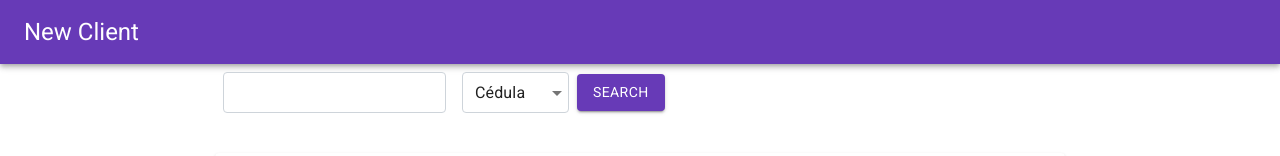
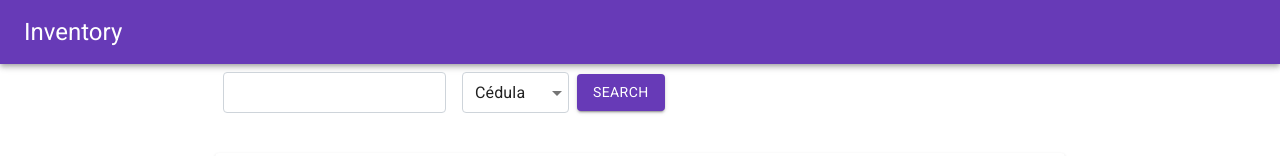
Before and after one commit to VENF/Inventory-system, a React (Create React App) app in the folder client/: page / in a window 1280 px wide. Shown: the top 156 px of the page. Built offline with nearby package versions, Linux system fonts and the light colour scheme.

Commit message:
Change app name

```diff
--- a/client/src/components/Navbar.js
+++ b/client/src/components/Navbar.js
@@ -23,7 +23,7 @@ export default function Navbar() {
       <AppBar position="static">
         <Toolbar>
           <Typography variant="h5" className={classes.title}>
-            New Client
+            Inventory
           </Typography>
         </Toolbar>
       </AppBar>
```
